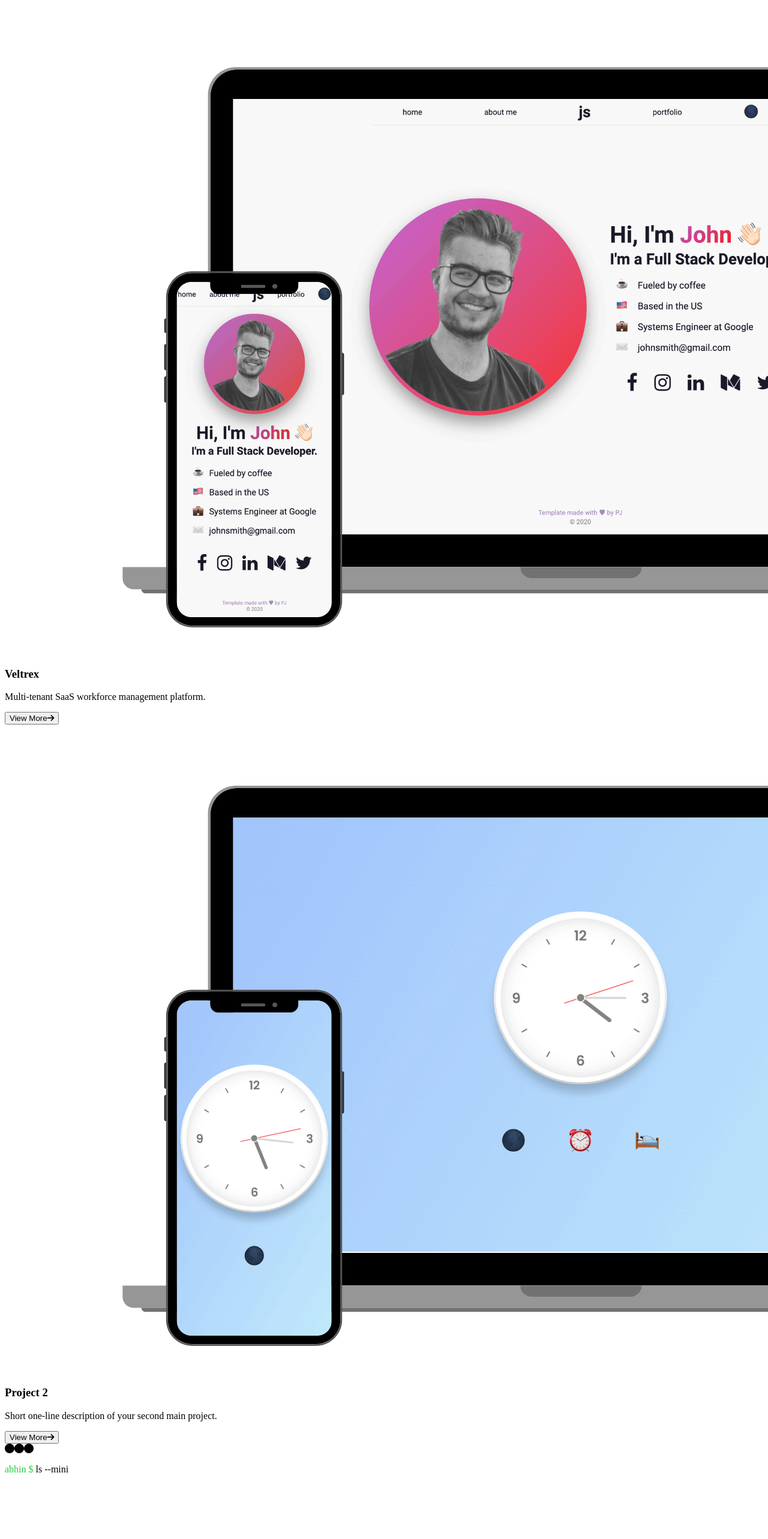
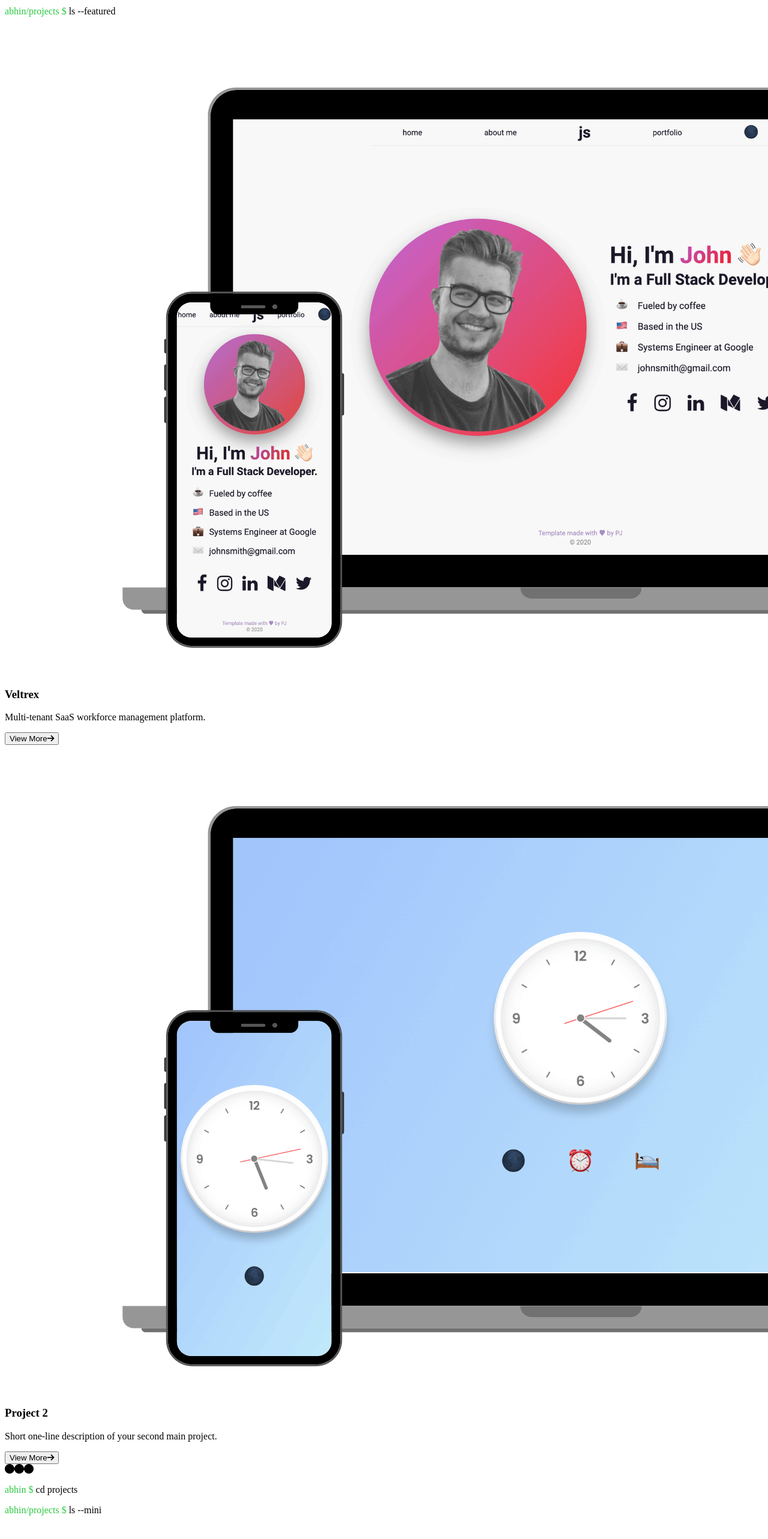
Before and after one commit to Abhinks151/Portfolio, a React (Vite) app: page /projects in a window 1280 px wide. Shown: the part 230-2796 px from the top of the page at 60% size. Built offline with nearby package versions, Linux system fonts and the light colour scheme; the HTML template or start-up script is replaced by a standard one.

Commit message:
feat: update terminal prompt paths to reflect directory navigation in project sections

```diff
--- a/src/components/portfolio/Projects.jsx
+++ b/src/components/portfolio/Projects.jsx
@@ -19,8 +19,12 @@ export default function Projects({ innerRef }) {
       {/* ── Main projects terminal ── */}
       {mainProjects.length > 0 && (
         <Terminal>
+          <p>
+            <span style={{ color: info.baseColor }}>{firstName} $</span>{' '}
+            cd projects
+          </p>
           <p className="mb-6">
-            <span style={{ color: info.baseColor }}>{firstName} $</span>{' '}
+            <span style={{ color: info.baseColor }}>{firstName}/projects $</span>{' '}
             ls --featured
           </p>
           {/* The cards nested inside the terminal */}
@@ -39,8 +43,12 @@ export default function Projects({ innerRef }) {
       {/* ── Mini projects terminal ── */}
       {miniProjects.length > 0 && (
         <Terminal>
+          <p>
+            <span style={{ color: info.baseColor }}>{firstName} $</span>{' '}
+            cd projects
+          </p>
           <p className="mb-6">
-            <span style={{ color: info.baseColor }}>{firstName} $</span>{' '}
+            <span style={{ color: info.baseColor }}>{firstName}/projects $</span>{' '}
             ls --mini
           </p>
           {/* The mini cards nested inside the terminal */}
```
